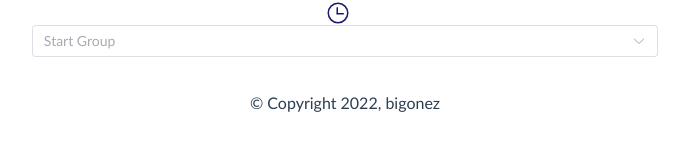
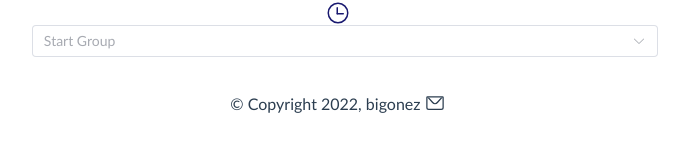
Before and after one commit to bigonez/utaplanner, a Vue app: page / in a window 1280 px wide. Shown: the part 192-344 px from the top of the page, without its empty margins (295-984 px from the left). Built offline with nearby package versions, Linux system fonts and the light colour scheme; the HTML template or start-up script is replaced by a standard one.

Commit message:
Simplify option tags, attach e-mail.
. simplify the option tags;
. attach a icon for e-mail into footer.

```diff
--- a/src/components/UtaPlanner.vue
+++ b/src/components/UtaPlanner.vue
@@ -14,9 +14,7 @@
             <flag />
           </el-icon>
           <el-select v-model="expectHours" class="m-2" placeholder="Expected Finish Time">
-            <el-option v-for="hrs in finishHrs" :value="hrs.v" :label="hrs.l" :key="hrs.id">
-              {{ hrs.l }}
-            </el-option>
+            <el-option v-for="hrs in finishHrs" :value="hrs.v" :label="hrs.l" :key="hrs.id" />
           </el-select>
         </div>
 
@@ -25,9 +23,7 @@
             <clock />
           </el-icon>
           <el-select v-model="startGroup" class="m-2" placeholder="Start Group">
-            <el-option v-for="sItem in startGrps" :value="sItem.t" :label="sItem.l" :key="sItem.id">
-              {{ sItem.l }}
-            </el-option>
+            <el-option v-for="sg in startGrps" :value="sg.t" :label="sg.l" :key="sg.id" />
           </el-select>
         </div>
 
@@ -76,13 +72,20 @@
 
       </el-main>
 
-      <el-footer>&copy; Copyright 2022, bigonez</el-footer>
+      <el-footer>
+        &copy; Copyright 2022, bigonez
+        <a href="mailto:bigonez@gmail.com">
+          <el-icon :size="20" color="#2c3e50" style="vertical-align: bottom">
+            <message />
+          </el-icon>
+        </a>
+      </el-footer>
     </el-container>
   </div>
 </template>
 
 <script>
-import { Clock, Flag } from '@element-plus/icons-vue'
+import { Clock, Flag, Message } from '@element-plus/icons-vue'
 
 var strToSeconds = function (timeStr) {
   var timeComponent = timeStr.split(':');
@@ -138,7 +141,8 @@ export default {
   name: 'UtaPlanner',
   components:{
     Clock,
-    Flag
+    Flag,
+    Message
   },
   props: {
     msg: String,
@@ -317,4 +321,8 @@ span.cutoff {
   color: #dc143c;
   font-weight: bold;
 }
+.el-footer .el-icon:hover {
+  color: #409eff;
+  text-decoration: underline;
+}
 </style>
```
